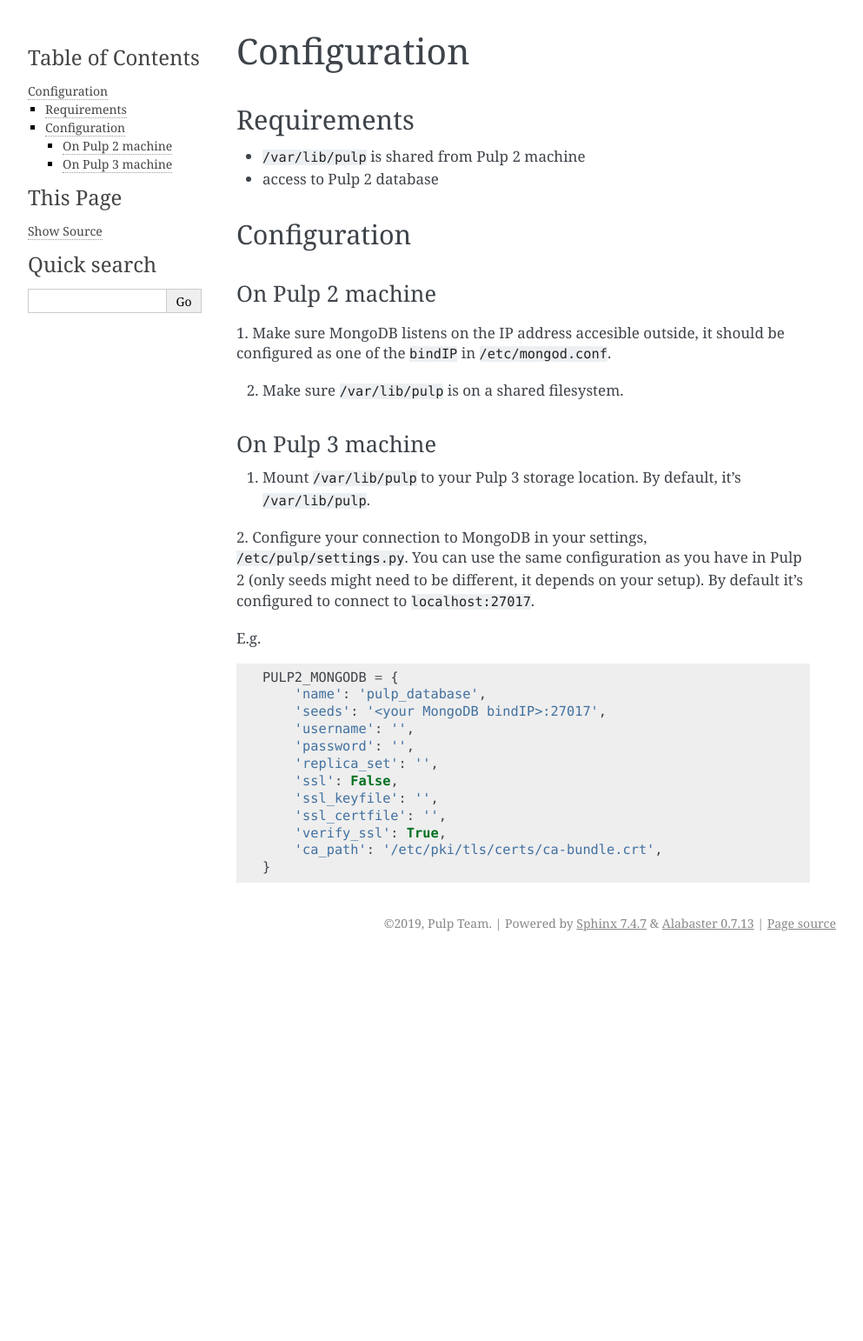
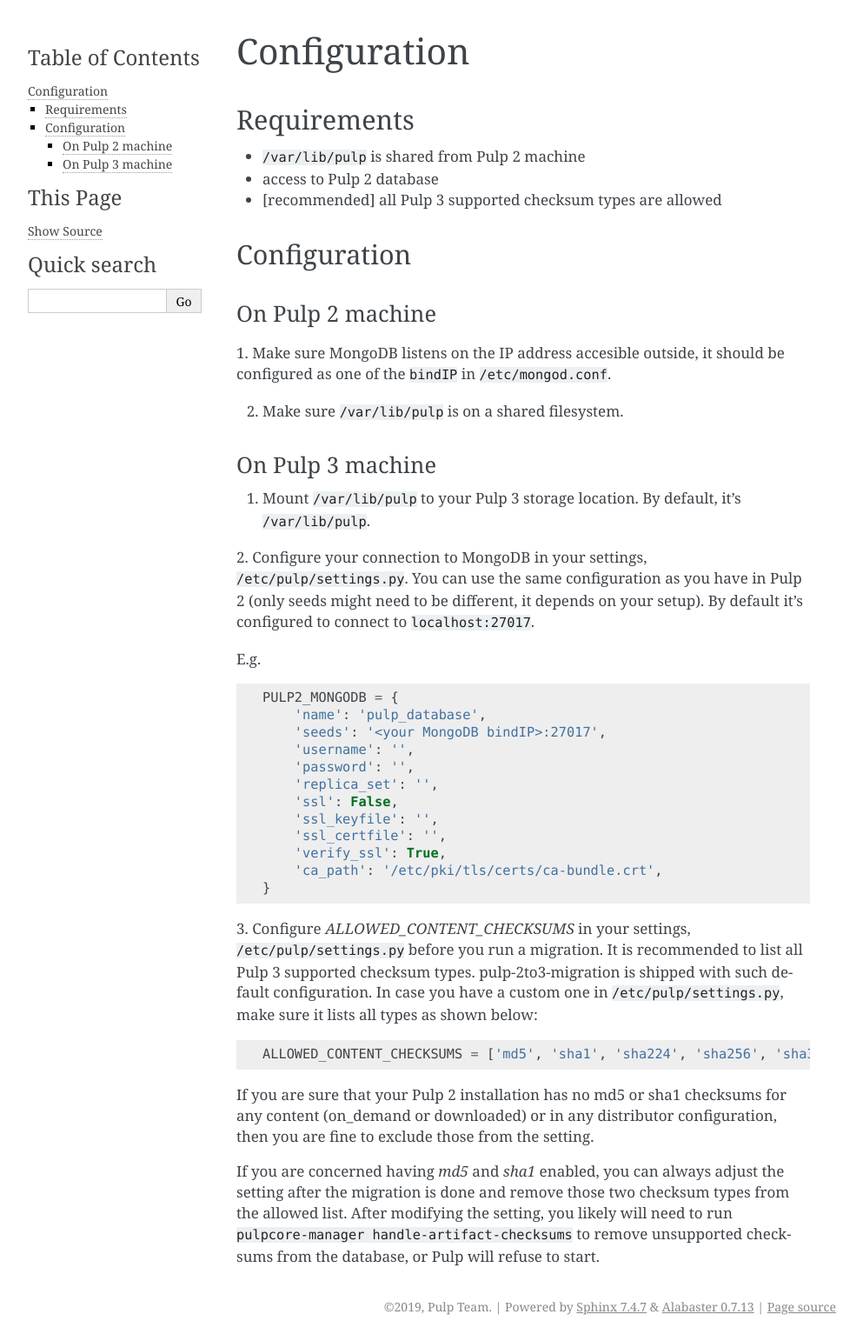
Before and after one commit to pulp/pulp-2to3-migration, a Sphinx documentation site: the page built from docs/configuration.rst, in a window 1280 px wide. Shown: the whole page at 87% size, without its empty margins (148-1141 px from the left). Built offline with Sphinx 7.4.7, drawn with Linux system fonts in a browser that asks for light colours; before the commit the page ends 1101 px from its top, so only the background shows below that.

Commit message:
Add docs about configuring ALLOWED_CONTENT_CHECKSUMS
closes #8266
https://pulp.plan.io/issues/8266

```diff
--- a/docs/configuration.rst
+++ b/docs/configuration.rst
@@ -6,6 +6,7 @@
 
 * ``/var/lib/pulp`` is shared from Pulp 2 machine
 * access to Pulp 2 database
+* [recommended] all Pulp 3 supported checksum types are allowed
 
 
 Configuration
@@ -45,3 +46,21 @@
         'verify_ssl': True,
         'ca_path': '/etc/pki/tls/certs/ca-bundle.crt',
     }
+
+3. Configure `ALLOWED_CONTENT_CHECKSUMS` in your settings, ``/etc/pulp/settings.py`` before you
+run a migration. It is recommended to list all Pulp 3 supported checksum types.
+pulp-2to3-migration is shipped with such default configuration. In case you have a custom one in
+``/etc/pulp/settings.py``, make sure it lists all types as shown below:
+
+.. code:: python
+
+    ALLOWED_CONTENT_CHECKSUMS = ['md5', 'sha1', 'sha224', 'sha256', 'sha384', 'sha512']
+
+If you are sure that your Pulp 2 installation has no md5 or sha1 checksums for any content
+(on_demand or downloaded) or in any distributor configuration, then you are fine to exclude those
+from the setting.
+
+If you are concerned having `md5` and `sha1` enabled, you can always adjust the setting after
+the migration is done and remove those two checksum types from the allowed list. After modifying
+the setting, you likely will need to run ``pulpcore-manager handle-artifact-checksums`` to remove
+unsupported checksums from the database, or Pulp will refuse to start.
```
Also changed, not shown: 1 other file.
